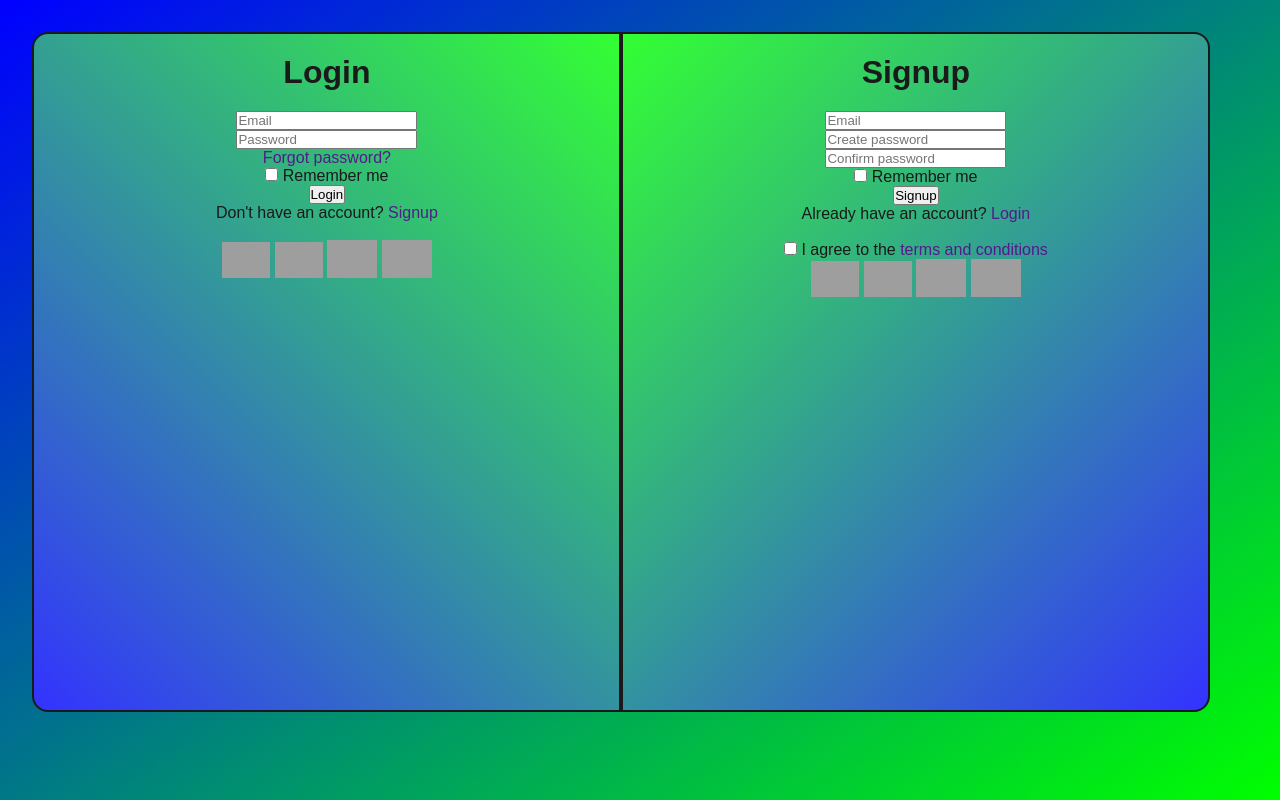
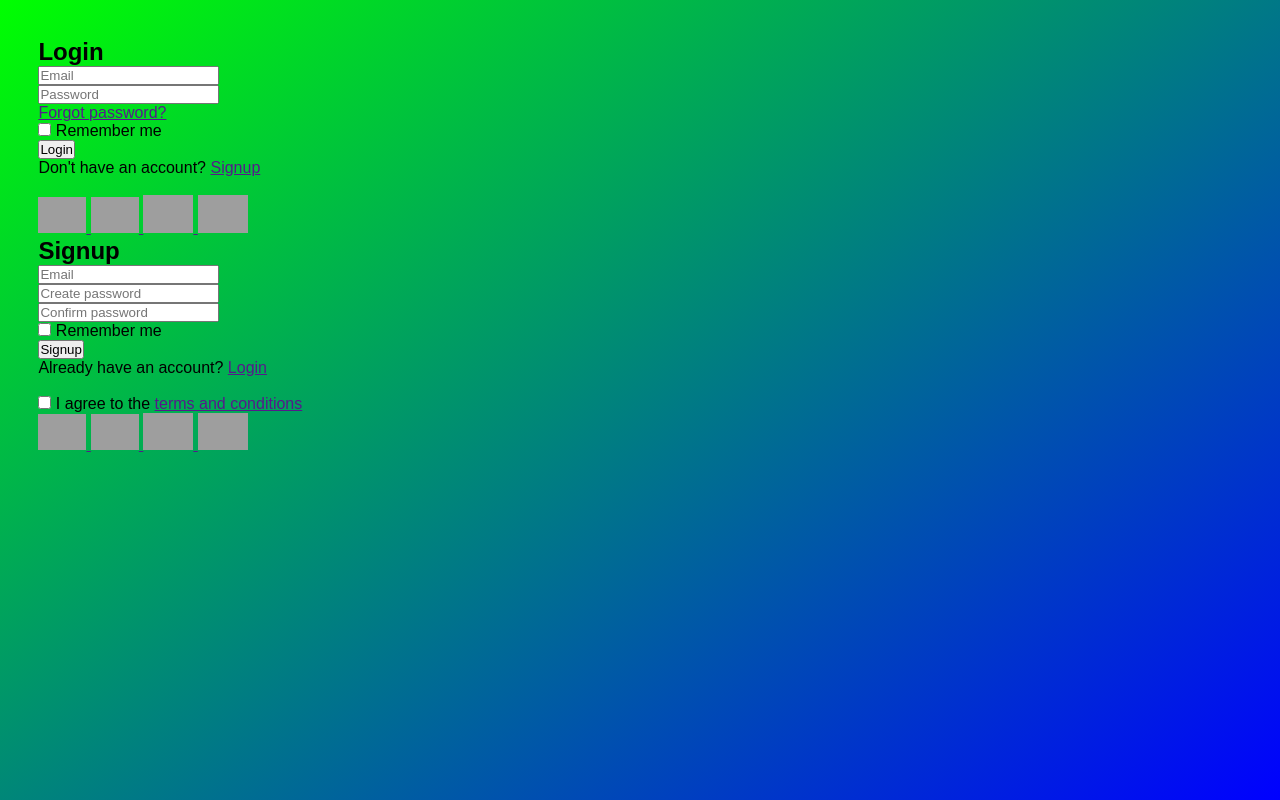
Before and after one commit to Ay-dotcode/Login---Signup, a plain HTML site: page index.html in a window 1280 px wide. Drawn offline with Linux system fonts and the light colour scheme; grey boxes are pictures that could not be loaded.

Commit message:
Starting the styling again

```diff
--- a/style.css
+++ b/style.css
@@ -1,57 +1,13 @@
-* {
+*{
     margin: 0;
     padding: 0;
     box-sizing: border-box;
 }
-
-body {
-    background: linear-gradient(145deg, hsl(240, 100%, 50%), hsl(120, 100%, 50%));
-    color: white;
-    font-family: sans-serif, Arial;
+body{
+    font-family: 'Poppins', sans-serif;
     height: 100vh;
-    padding: 20px;
+    width: 100%;
+    padding: 3%;
+    background: linear-gradient(145deg, hsl(120, 100%, 50%), hsl(240, 100%, 50%));
 }
-
-main {
-    height: 85vh;
-    width: 95%;
-    min-height: fit-content;
-    min-width: max-content;
-    color: hsl(0, 0%, 10%);
-    background-color: hsl(0, 0%, 95%);
-    margin: 1%;
-    text-align: center;
-    display: flex;
-    flex-direction: row;
-    border-radius: 16px;
-    background-color: transparent;
-}
-
-main a {
-    text-decoration: none;
-}
-
-section {
-    padding: 20px;
-    height: 100%;
-    width: 50%;
-    border: 2px solid hsl(0, 0%, 10%);
-    border-radius: 16px;
-}
-
-#login {
-    border-top-right-radius: 0;
-    border-bottom-right-radius: 0;
-    background: linear-gradient(45deg, hsl(240, 100%, 60%), hsl(120, 100%, 60%));
-}
-
-#signup {
-    border-top-left-radius: 0;
-    border-bottom-left-radius: 0;
-    background: linear-gradient(315deg, hsl(240, 100%, 60%), hsl(120, 100%, 60%));
-}
-
-h1 {
-    font-size: 2em;
-    margin-bottom: 20px;
-}
+main{}
```
